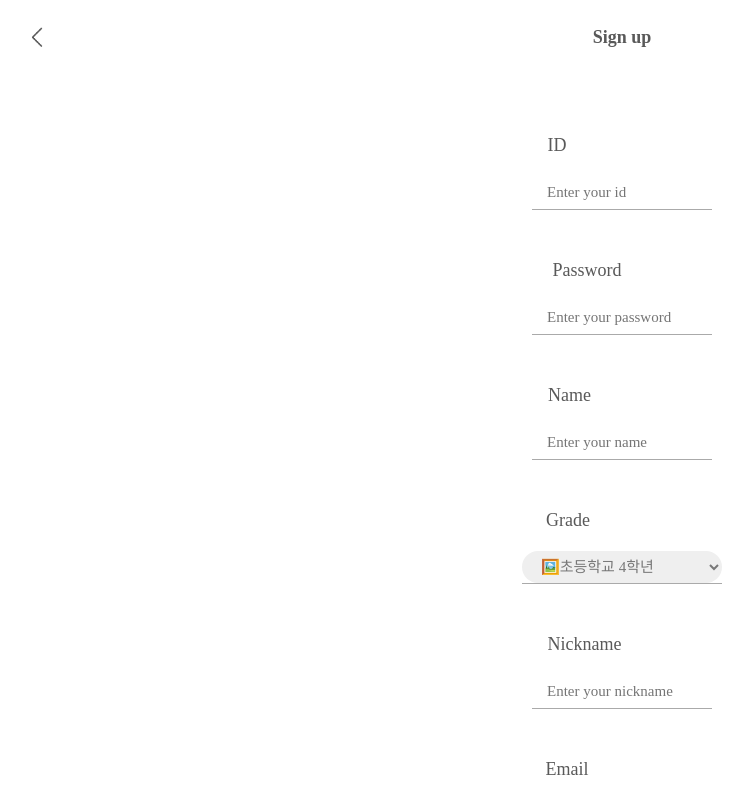
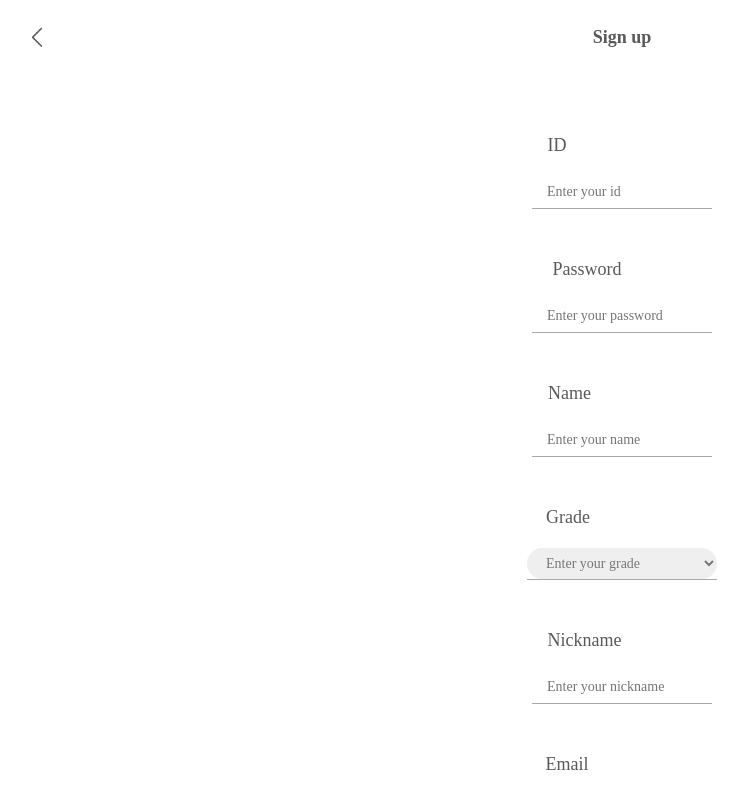
Before and after one commit to 2ood/friends-tutor, a React (Create React App) app in the folder frontend/: page /sign-up in a window 1280 px wide. Shown: the top 800 px of the page, without its empty margins (18-771 px from the left). Built offline with nearby package versions, Linux system fonts and the light colour scheme; a web font is replaced by a local one.

Commit message:
login api connect (#15)

```diff
--- a/frontend/src/pages/SignInPage.jsx
+++ b/frontend/src/pages/SignInPage.jsx
@@ -5,17 +5,38 @@ import * as Styled from "styles/ComponentStyles";
 import { useNavigate } from 'react-router';
 import HorizonLine from "util/HorizontalLine";
 
-
 function SignInPage() {
     const navigate = useNavigate();
-    const [id, setId] = useState("");
+    const [username, setuserName] = useState("");
     const [password, setPassword] = useState("");
 
+
+    const onSignIn = () => {
+        fetch('http://34.29.162.137:8080/user/login', {
+          method: 'POST',
+          headers:{
+            "Content-Type": 'application/json;charset=UTF-8',
+          },
+          body: JSON.stringify({
+            "username": username,
+            "password": password,
+          }),
+        })
+          .then(response => response.json())
+          .then(res => {
+            console.log(res);
+            res.message === 'User logic 관련 예외가 발생했습니다.'
+              ? alert('다시 시도해주세요')
+              : navigate('/sign-in');
+          });
+      };
+
     const navigateToMain = () => {
-    navigate("/");
+        navigate("/");
     };
+
     return (
-        <div classname="SignIn"
+        <div className="SignIn"
         style={{
             display: "flex",
             flexDirection: "column",
@@ -43,7 +64,7 @@ function SignInPage() {
             <div>
             <input id = "id"
                 placeholder="Enter your id"
-                value={id}
+                value={username}
                 style={{
                     outline: "none",
                     paddingLeft: "15px",
@@ -56,7 +77,7 @@ function SignInPage() {
                     paddingBottom: '8px',
                     paddingTop: '8px', }}
                 onChange={(e)=>{
-                    setId(e.target.value);
+                    setuserName(e.target.value);
                 }}
                 />
                 <HorizonLine/>
@@ -95,6 +116,7 @@ function SignInPage() {
             </div>
             <div>
                 <button
+                onClick={onSignIn}
                 style={{
                     border: "2px solid white",
                     width: "250px",
--- a/frontend/src/pages/SignUpPage.jsx
+++ b/frontend/src/pages/SignUpPage.jsx
@@ -8,18 +8,41 @@ import HorizonLine from "util/HorizontalLine";
 
 function SignUpPage() {
     const navigate = useNavigate();
-    const [id, setId] = useState("");
+    const [username, setuserName] = useState("");
     const [password, setPassword] = useState("");
     const [name, setName] = useState("");
     const [grade, setGrade] = useState("");
-    const [nickname, setNickname] = useState("");
+    const [nickName, setNickname] = useState("");
     const [email, setEmail] = useState("");
 
     const navigateToMain = () => {
     navigate("/");
     };
+    const onSignUp = () => {
+        fetch('http://34.29.162.137:8080/user/signup', {
+          method: 'POST',
+          headers:{
+            "Content-Type": 'application/json;charset=UTF-8',
+          },
+          body: JSON.stringify({
+            "username": username,
+            "password": password,
+            "name" : name,
+            "nickName" : nickName,
+            "grade" : 0,
+            "email" : email
+          }),
+        })
+          .then(response => response.json())
+          .then(res => {
+            console.log(res);
+          });
+      };
+
     const navigateToSignIn = () => {
-        navigate("/sign-in");
+        if(username != "" && password != "" && name != "" && nickName != "" && grade != "" && email!= ""){
+            navigate("/sign-in");
+        }
         };
 
     return (
@@ -47,13 +70,13 @@ function SignUpPage() {
                 }}> ID </label>
             </div>
             <div>
-            <input id = "id"
+            <input
                 placeholder="Enter your id"
-                value={id}
+                value={username}
                 style={{
                     outline: "none",
                     paddingLeft: "15px",
-                    fontSize: "15px",
+                    fontSize: "14px",
                     fontFamily: "Gulim",
                     border: "0px",
                     borderRadius: "20px",
@@ -62,7 +85,7 @@ function SignUpPage() {
                     paddingBottom: '8px',
                     paddingTop: '8px', }}
                 onChange={(e)=>{
-                    setId(e.target.value);
+                    setuserName(e.target.value);
                 }}
                 />
                 <HorizonLine/>
@@ -78,13 +101,14 @@ function SignUpPage() {
                 }}> Password </label>
             </div>
             <div>
-            <input id = "pwd"
+            <input
                 placeholder="Enter your password"
+                type='password'
                 value={password}
                 style={{
                     outline: "none",
                     paddingLeft: "15px",
-                    fontSize: "15px",
+                    fontSize: "14px",
                     fontFamily: "Gulim",
                     border: "0px",
                     borderRadius: "20px",
@@ -116,7 +140,7 @@ function SignUpPage() {
                 style={{
                     outline: "none",
                     paddingLeft: "15px",
-                    fontSize: "15px",
+                    fontSize: "14px",
                     fontFamily: "Gulim",
                     border: "0px",
                     borderRadius: "20px",
@@ -153,13 +177,13 @@ function SignUpPage() {
                         paddingLeft: "15px",
                         fontFamily: "Gulim",
                         color: "#787878",
-                        fontSize: "15px",
+                        fontSize: "14px",
                         border: "0px",
-                        width:'200px',
+                        width:'190px',
                         paddingTop: '7px',
                         paddingBottom: '7px', }}>
 
-                    <option value="las" disabled selected> Enter your grade </option>
+                    <option selected default value="" disabled > Enter your grade </option>
                     <option value="e4">🖼️초등학교 4학년</option>
                     <option value="e5">🖼️초등학교 5학년</option>
                     <option value="e6">🖼️초등학교 6학년</option>
@@ -185,11 +209,11 @@ function SignUpPage() {
             <div>
             <input id = "nickname"
                 placeholder="Enter your nickname"
-                value={nickname}
+                value={nickName}
                 style={{
                     outline: "none",
                     paddingLeft: "15px",
-                    fontSize: "15px",
+                    fontSize: "14px",
                     fontFamily: "Gulim",
                     border: "0px",
                     borderRadius: "20px",
@@ -220,7 +244,7 @@ function SignUpPage() {
                 style={{
                     outline: "none",
                     paddingLeft: "15px",
-                    fontSize: "15px",
+                    fontSize: "14px",
                     fontFamily: "Gulim",
                     border: "0px",
                     borderRadius: "20px",
@@ -236,7 +260,7 @@ function SignUpPage() {
             </div>
             <div>
                 <button
-                onClick={navigateToSignIn}
+                onClick={onSignUp}
                 style={{
                     border: "2px solid white",
                     width: "250px",
```
